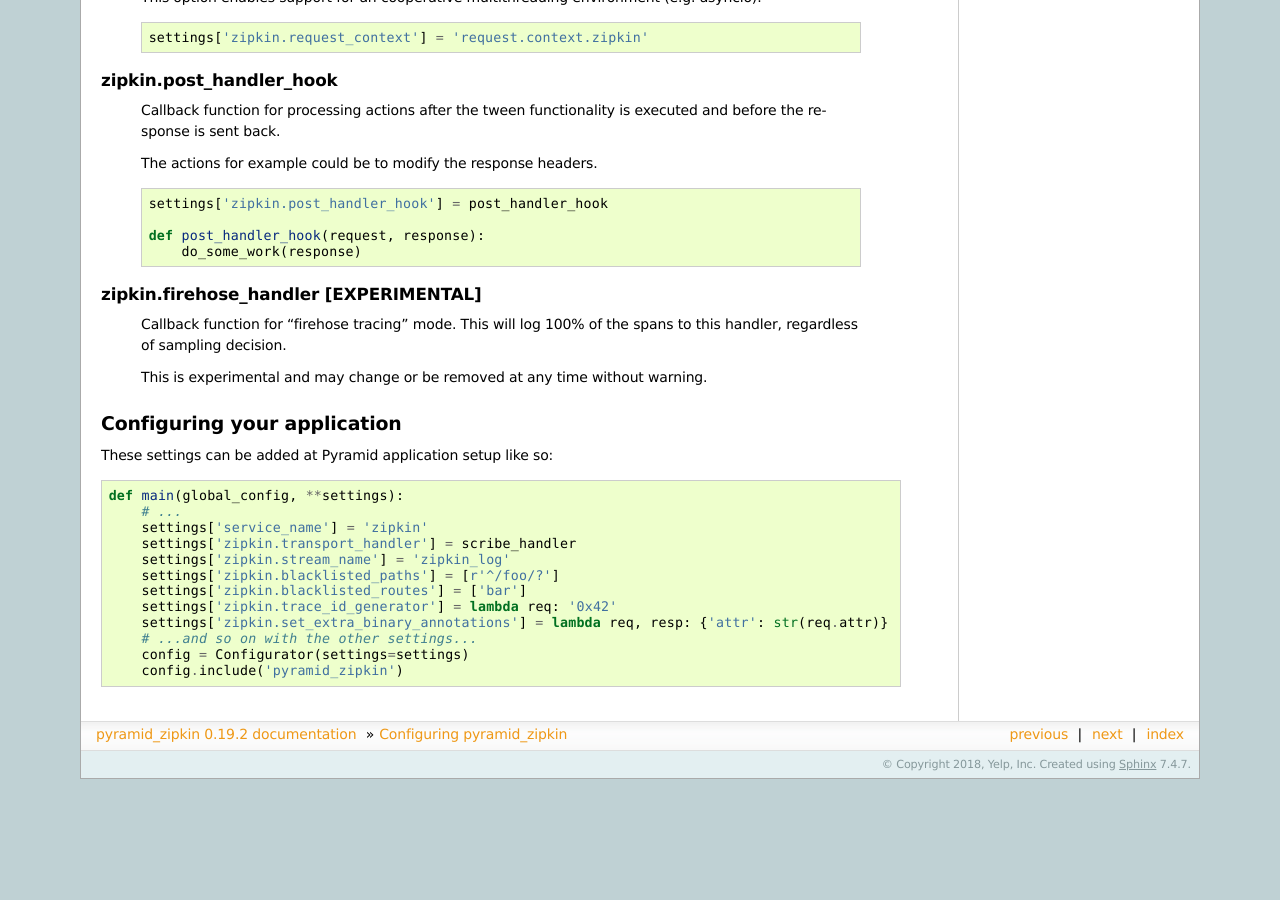
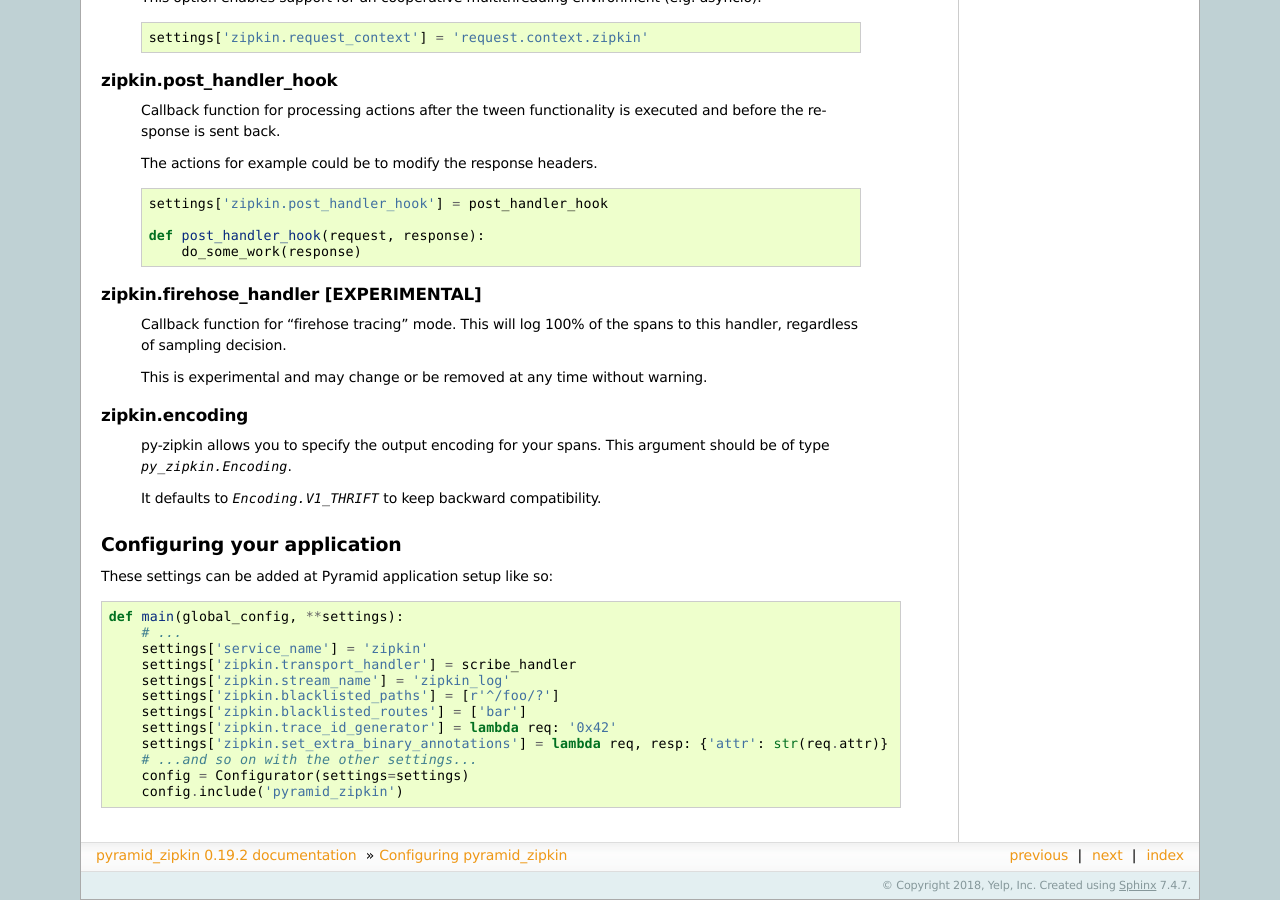
Before and after one commit to Yelp/pyramid_zipkin, a Sphinx documentation site: the page built from docs/source/configuring_zipkin.rst, in a window 1280 px wide and 900 px high, scrolled down 2446 px. Built offline with Sphinx 7.4.7, drawn with Linux system fonts in a browser that asks for light colours; before the commit the page ends 3225 px from its top, so only the background shows below that.

Commit message:
Add encoding parameter to the docs

```diff
--- a/docs/source/configuring_zipkin.rst
+++ b/docs/source/configuring_zipkin.rst
@@ -204,6 +204,14 @@ zipkin.firehose_handler [EXPERIMENTAL]
     This is experimental and may change or be removed at any time without warning.
 
 
+zipkin.encoding
+~~~~~~~~~~~~~~~
+    py-zipkin allows you to specify the output encoding for your spans. This
+    argument should be of type `py_zipkin.Encoding`.
+
+    It defaults to `Encoding.V1_THRIFT` to keep backward compatibility.
+
+
 Configuring your application
 ----------------------------
 
```
